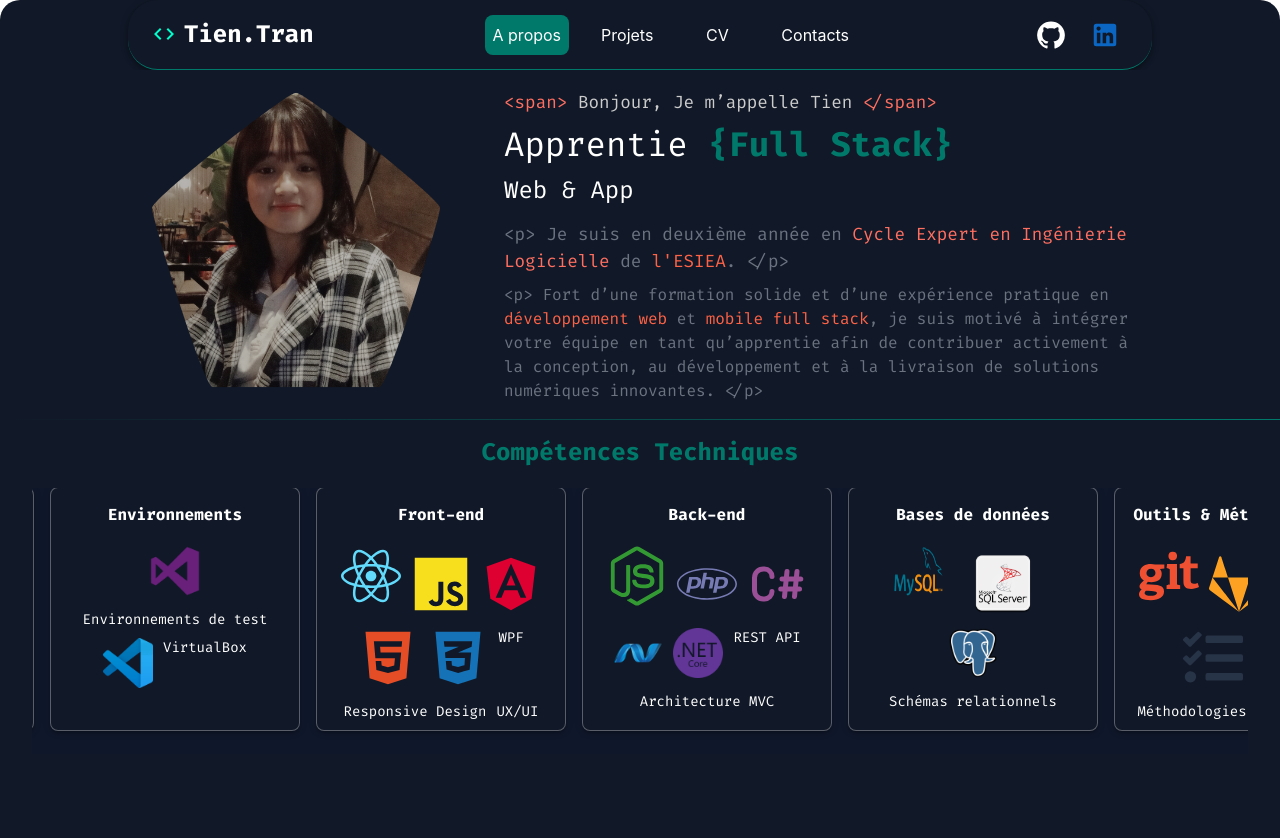
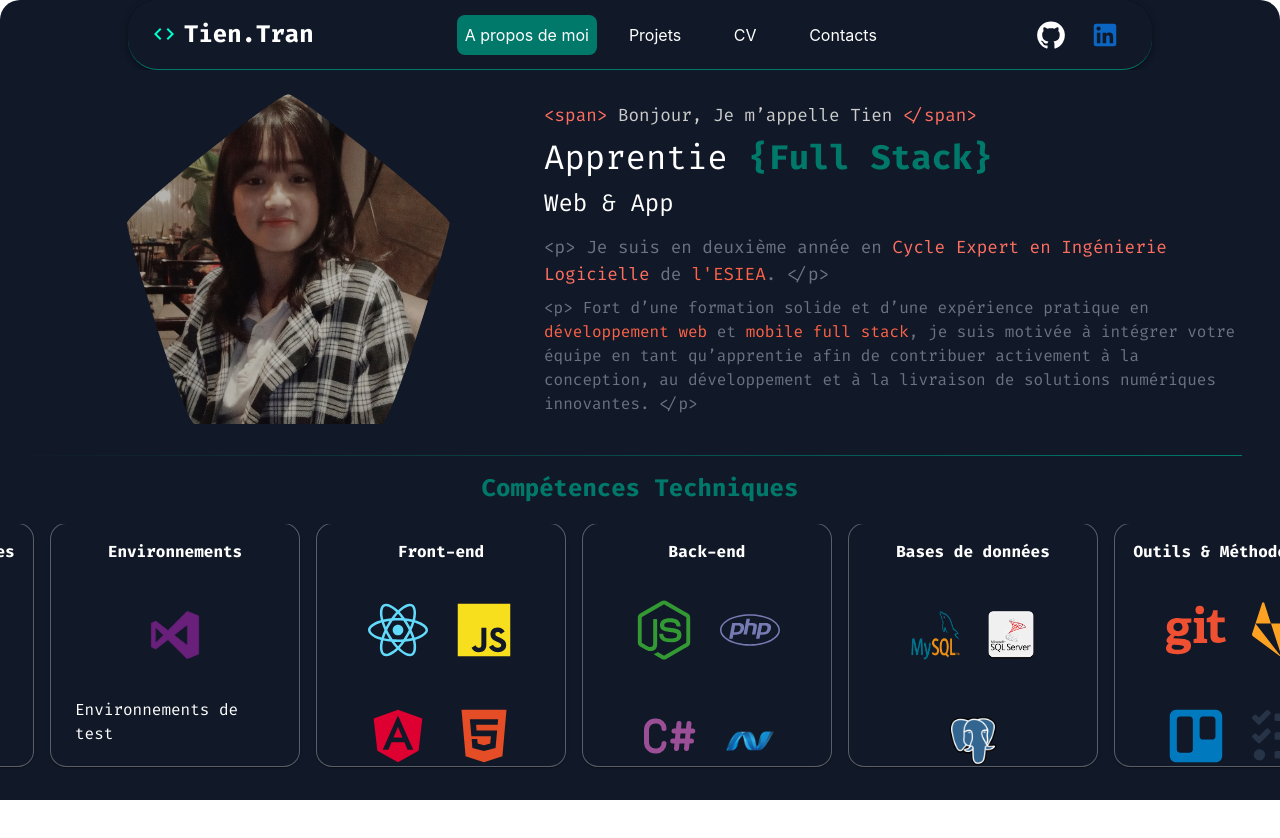
Before and after one commit to Tien-Tran2209/portfolio, a React (Vite) app: page / in a window 1280 px wide. Shown: the top 838 px of the page. After the commit the page ends 800 px from the top, so only its background shows below. Built offline with nearby package versions, Linux system fonts and the light colour scheme.

Commit message:
fix the responsive problem'

```diff
--- a/package.json
+++ b/package.json
@@ -16,6 +16,7 @@
     "@emotion/styled": "^11.14.0",
     "@mui/icons-material": "^7.0.2",
     "@mui/material": "^7.0.2",
+    "@mui/system": "^7.0.2",
     "@react-pdf-viewer/core": "^3.12.0",
     "@react-pdf-viewer/default-layout": "^3.12.0",
     "framer-motion": "^12.9.2",
@@ -36,6 +37,6 @@
     "gh-pages": "^6.3.0",
     "globals": "^16.0.0",
     "vite": "^4.4.9"
-   },
- "homepage": "https://tien-tran2209.github.io/portfolio/"
+  },
+  "homepage": "https://tien-tran2209.github.io/portfolio/"
 }
--- a/src/components/About.jsx
+++ b/src/components/About.jsx
@@ -12,9 +12,9 @@ export default function About() {
     <Box
       sx={{
         backgroundColor: "#111827",
-        minHeight: "100vh",
+        minHeight: "calc(100vh - 70px)",
         color: "#fff",
-        paddingTop: "10px",
+        alignContent: "center",
       }}
     >
       {/* Top content in flex row */}
@@ -23,17 +23,20 @@ export default function About() {
           display: "flex",
           flexWrap: "wrap",
           justifyContent: "center",
-          columnGap: 6,
         }}
       >
         <MotionBox
           initial={{ opacity: 0, x: -50 }}
           animate={{ opacity: 1, x: 0 }}
           transition={{ duration: 3 }}
+          sx={{ width: '40%', maxWidth: '40%', display: 'flex', justifyContent: 'center' }}
         >
-          <RoundedPentagonPhoto image={profile} size={320} />
+          <RoundedPentagonPhoto image={profile} />
         </MotionBox>
-        <Box sx={{ maxWidth: '50%', paddingTop: "10px" }}>
+        <Box sx={{
+          maxWidth: '55%',
+          alignContent: "center",
+        }}>
           <Typography component="p" sx={{ color: "#ccc", mb: 1, fontSize: "1.1rem" }}>
             <span style={{ color: "#ff6f61" }}>&lt;span&gt;</span> Bonjour, Je m’appelle Tien{" "}
             <span style={{ color: "#ff6f61" }}>&lt;/span&gt;</span>
@@ -54,7 +57,7 @@ export default function About() {
             color: "#6b7280",
             fontSize: "1rem"
           }}>
-            &lt;p&gt; Fort d’une formation solide et d’une expérience pratique en   <span style={{ color: "tomato" }}>développement web </span> et <span style={{ color: "tomato" }}>mobile full stack</span>, je suis motivé à intégrer votre équipe en tant qu’apprentie afin de contribuer activement à la conception, au développement et à la livraison de solutions numériques innovantes.
+            &lt;p&gt; Fort d’une formation solide et d’une expérience pratique en   <span style={{ color: "tomato" }}>développement web </span> et <span style={{ color: "tomato" }}>mobile full stack</span>, je suis motivée à intégrer votre équipe en tant qu’apprentie afin de contribuer activement à la conception, au développement et à la livraison de solutions numériques innovantes.
             &lt;/p&gt;
           </Typography>
 
@@ -63,7 +66,7 @@ export default function About() {
       <Divider
         sx={{
           height: '1px',
-          width: '100%',
+          width: '97%',
           background: 'linear-gradient(to right, #111827, #00796b)',
           my: 2,
           border: 0, // remove default border
--- /dev/null
+++ b/src/components/ImageBox.jsx
@@ -0,0 +1,14 @@
+import { Box } from '@mui/material';
+
+const ImageBox = ({ src, alt, sx }) => {
+  return (
+    <Box
+      component="img"
+      src={src}
+      alt={alt}
+      sx={{ width: '100%', borderRadius: 2}}
+    />
+  );
+};
+
+export default ImageBox;
--- a/src/components/Navbar.jsx
+++ b/src/components/Navbar.jsx
@@ -19,7 +19,7 @@ export default function Navbar({ currentTab, onTabChange }) {
   const theme = useTheme();
   const isMobile = useMediaQuery(theme.breakpoints.down("md"));
 
-  const links = ["A propos", "Projets", "CV", "Contacts"];
+  const links = ["A propos de moi", "Projets", "CV", "Contacts"];
 
   return (
     <>
--- a/src/components/Projects.jsx
+++ b/src/components/Projects.jsx
@@ -8,10 +8,17 @@ import {
   Typography,
   Avatar,
   StepConnector,
-  duration,
-  Grid
+  Grid,
+  useMediaQuery,
+  useTheme,
+  List, ListItem
 } from "@mui/material";
+import {
+  FaNodeJs, FaPhp
+} from "react-icons/fa";
+
 import { motion } from "framer-motion";
+import { styled } from '@mui/system';
 import logo_Competencia from '../assets/logo_Competencia.png';
 import logo_Dopamicaffeine from '../assets/logo_Dopamicaffeine.png';
 import logo_MindraceMaster from '../assets/logo_MindraceMaster.jpeg';
@@ -20,37 +27,7 @@ import Mind2 from '../assets/Mind2.png';
 import Mind3 from '../assets/Mind3.png';
 import Dopa1 from '../assets/Dopa1.png';
 import Compe2 from '../assets/Compe2.png';
-
-const containerVariants = {
-  hidden: { opacity: 0 },
-  show: {
-    opacity: 1,
-    transition: {
-      staggerChildren: 0.5,
-      delayChildren: 0.2,
-    },
-  },
-};
-
-const styleStepper = {
-  '& .MuiStepConnector-line': {
-    borderColor: '#0f172a',
-  },
-  px: { xs: 2, md: 6 }
-}
-
-const itemVariants = {
-  hidden: { opacity: 0, y: 50 },
-  show: {
-    opacity: 1, y: 0, transition: {
-      duration: 1,
-      ease: "easeOut",
-    },
-  }
-};
-import {
-  FaNodeJs, FaPhp
-} from "react-icons/fa";
+import ImageBox from './ImageBox';
 
 const projects = [
   {
@@ -117,18 +94,79 @@ Déploiement d'une base de données PostgreSQL pour stocker les résultats`,
     photo: Compe2
   },
 ];
+const StyledBox = styled(Box)(({ theme }) => ({
+  backgroundColor: "#10B981",
+  p: 1.5,
+  borderRadius: "50%",
+  color: "white",
+  display: "flex",
+  alignItems: "center",
+  justifyContent: "center",
+  marginRight: "50px"
+}));
+
+const StyledStepper = styled(Stepper)(({ theme }) => ({
+  '& .MuiStepConnector-line': {
+    borderColor: '#0f172a',
+  },
+  paddingLeft: theme.spacing(2),
+  paddingRight: theme.spacing(2),
+  [theme.breakpoints.up("md")]: {
+    paddingLeft: theme.spacing(6),
+    paddingRight: theme.spacing(6),
+  }
+}));
+
+const StyledCard = styled(Card)(({ theme }) => ({
+  backgroundColor: "#111827",
+  color: "white",
+  borderRadius: 10,
+  boxShadow: theme.shadows[3],
+  padding: theme.spacing(1.25),
+  border: '1px solid rgba(255, 255, 255, 0.3)'
+}));
+const CustomListItem = styled(ListItem)(({ theme }) => ({
+  padding: '3px',
+  '&::before': {
+    content: '"•"',
+    color: 'white',
+    fontSize: '1.3rem',
+    marginRight: '8px',
+  },
+}));
+const containerVariants = {
+  hidden: { opacity: 0 },
+  show: {
+    opacity: 1,
+    transition: {
+      staggerChildren: 0.5,
+      delayChildren: 0.2,
+    },
+  },
+};
+
+const itemVariants = {
+  hidden: { opacity: 0, y: 50 },
+  show: {
+    opacity: 1,
+    y: 0,
+    transition: {
+      duration: 1,
+      ease: "easeOut",
+    },
+  }
+};
+
 
 export default function Projects() {
+  const theme = useTheme();
+  const isSmallScreen = useMediaQuery('(max-width:1300px)');
+  const isMediumScreen = useMediaQuery('(max-width:1500px)');
   return (
     <Box sx={{ backgroundColor: "#0f172a", color: "#fff", width: '100%' }}>
-      {/* <Typography variant="h5" align="center" fontWeight="bold" mb={1} sx ={{ fontFamily: "'Fira Code', monospace",  color: "#10B981",}}>
-          Projets
-        </Typography>
-   */}
-      <Stepper
+      <StyledStepper
         orientation="vertical"
         connector={<StepConnector />}
-        sx={styleStepper}
       >
         <motion.div
           variants={containerVariants}
@@ -136,65 +174,46 @@ export default function Projects() {
           whileInView="show"
           viewport={{ once: true, amount: 0.1 }} // start animation when 30% of the section is visible
         >
-
-
           {projects.map((project, index) => (
 
             <Step key={index} active sx={{ width: '100%' }}>
               <StepLabel
                 icon={
                   <motion.div key={index} variants={itemVariants}>
-                    <Box
-                      sx={{
-                        backgroundColor: "#10B981",
-                        p: 1.5,
-                        borderRadius: "50%",
-                        color: "white",
-                        display: "flex",
-                        alignItems: "center",
-                        justifyContent: "center",
-                        marginRight: "50px"
-                      }}
-                    >
-                      {index == 0 ? <TbBrandCSharp size={20} /> : index == 1 ? <FaPhp size={20} /> : <FaNodeJs size={20} />}
-                    </Box>
+                    <StyledBox >
+                      {index == 2 ? <TbBrandCSharp size={20} /> : index == 0 ? <FaPhp size={20} /> : <FaNodeJs size={20} />}
+                    </StyledBox >
                   </motion.div>
                 }
               >
                 <motion.div key={index} variants={itemVariants}>
-                  <Card
-                    sx={{
-                      backgroundColor: "#111827",
-                      color: "white",
-                      borderRadius: 10,
-                      boxShadow: 3,
-                      padding: '10px',
-                      border: '1px solid',
-                      borderColor: 'rgba(255, 255, 255, 0.3)',
-                    }}
-                  >
+                  <StyledCard>
                     <CardContent>
-                      <Grid container spacing={2}>
-                        <Grid size={6}>
-                          <Box sx={{ display: "flex", alignItems: "center", mb: 1 }}>
+                      <Grid container justifyContent="center"
+                        alignItems="center" spacing={2}>
+                        <Grid size={isSmallScreen ? 12 : isMediumScreen ? 6 : 7}>
+                          <Box
+                            display="flex"
+                            alignItems="center"
+                            mb={1}
+                          >
                             {project.logo}
                             <Typography variant="h6" fontWeight="bold">
                               {project.suject}
                             </Typography>
                           </Box>
-
-                          <Typography sx={{ fontSize: "0.9rem" }} color="#ff6f61">
+                          <Typography fontSize="0.9rem" color="#ff6f61">
                             {project.title}
                           </Typography>
-
                           <Typography variant="body2" sx={{ mt: 1 }}>
-                            <ul>
+                            <List >
                               {project.description.split('\n').map((line, index) => (
-                                <li style={{ marginBottom: '0.7em' }} key={index}>{line}</li>
+                                <CustomListItem>
+                                  {line}
+                                </CustomListItem>
                               ))}
-                            </ul>
+                            </List>
                           </Typography>
-
                           <Box sx={{ mt: 1, display: "flex", flexWrap: "wrap", gap: 1 }}>
                             {project.skills.map((skill, idx) => (
                               <Box
@@ -212,7 +231,6 @@ export default function Projects() {
                               </Box>
                             ))}
                           </Box>
-
                           <Typography
                             variant="caption"
                             color="gray"
@@ -221,47 +239,33 @@ export default function Projects() {
                             {project.duration}
                           </Typography>
                         </Grid>
-                        <Grid size={6}>
+                        <Grid size={isSmallScreen ? 11 : isMediumScreen ? 6 : 5} container
+                          justifyContent="center"
+                          alignItems="center" >
                           {(index == 0 || index == 2) &&
-                            <Box
-                              component="img"
-                              src={project.photo}
-                              alt="Banner"
-                              sx={{ width: '100%', borderRadius: 2 }}
-                            />
+                            <ImageBox src={project.photo} />
                           }
                           {index == 1 && <Grid container spacing={2}>
                             <Grid size={6}>
-
-                              <Box
-                                component="img"
-                                src={Mind2}
-                                alt="Banner"
-                                sx={{ width: '100%', borderRadius: 2 }}
-                              />
+                              <ImageBox src={Mind2} />
                             </Grid>
                             <Grid size={6} style={{
                               gridRow: 'span 2', justifyItems: 'center',
                               alignItems: 'center', display: 'flex'
                             }}>
-                              <Box
-                                component="img"
-                                src={Mind3}
-                                alt="Banner"
-                                sx={{ width: '100%', borderRadius: 2 }}
-                              />
+                              <ImageBox src={Mind3} />
                             </Grid>
                           </Grid>}
                         </Grid>
                       </Grid>
                     </CardContent>
-                  </Card>
+                  </StyledCard>
                 </motion.div>
               </StepLabel>
             </Step>
           ))}
         </motion.div>
-      </Stepper>
+      </StyledStepper>
     </Box>
   );
 }
--- a/src/components/RoundedPentagonPhoto.jsx
+++ b/src/components/RoundedPentagonPhoto.jsx
@@ -1,9 +1,8 @@
 import React from 'react';
 
-const RoundedPentagonPhoto = ({ image, size = 200 }) => {
+const RoundedPentagonPhoto = ({ image }) => {
   return (
-    <div style={{ width: size, height: size }}>
-      <svg width={size} height={size} viewBox="0 0 100 100" style={{ display: 'block' }}>
+      <svg viewBox="0 0 100 100" style={{ width: "70%", height: "auto", display: 'block' }}>
         <defs>
           <clipPath id="rounded-pentagon" clipPathUnits="objectBoundingBox">
             <path
@@ -27,7 +26,6 @@ const RoundedPentagonPhoto = ({ image, size = 200 }) => {
           clipPath="url(#rounded-pentagon)"
         />
       </svg>
-    </div>
   );
 };
 
--- a/src/components/TechStack.jsx
+++ b/src/components/TechStack.jsx
@@ -6,15 +6,13 @@ import {
   Stack,
   Tooltip
 } from "@mui/material";
+import { styled } from '@mui/system';
 import {
   FaHtml5, FaCss3Alt, FaJs, FaAngular, FaReact, FaNodeJs,
-  FaPhp, FaGit, FaGitlab, FaTrello, FaTasks, FaDatabase,
-  FaCogs, FaWindows, FaLinux
+  FaPhp, FaGit, FaGitlab, FaTrello, FaTasks
 } from "react-icons/fa";
 import { motion } from "framer-motion";
 import { TbBrandCSharp } from "react-icons/tb";
-import { DiResponsive } from "react-icons/di";
-import { FaWpforms } from "react-icons/fa6";
 import neticon from '../assets/NET.png';
 import netcore from '../assets/NET CORE.png';
 import PostgresSQL from '../assets/PostgresSQL.png';
@@ -22,102 +20,115 @@ import MySQL from '../assets/MySQL.png';
 import SQLServer from '../assets/Microsoft SQL Server.png';
 import VSCode from '../assets/VSCode.png';
 import VisualStudio from '../assets/Visual Studio.png';
-const MotionTypography = motion(Typography);
+const ScrollContainer = styled(Box)({
+  display: "flex",
+  justifyContent: "center",
+  alignItems: "center",
+  overflowX: "hidden",
+  gap: 16,
+  padding: "16px 16px 40px",
+  scrollbarWidth: "none",
+  msOverflowStyle: "none",
+  "&::-webkit-scrollbar": {
+    display: "none",
+  },
+});
+const CategoryWrapper = styled(Box)({
+  minWidth: "10vw",
+  height: "210px",
+  width: "250px",
+  flexShrink: 0,
+  display: "flex",
+  justifyContent: "center",
+  alignItems: "center",
+});
+const StyledCard = styled(Card)({
+  height: "100%",
+  backgroundColor: "#111827",
+  color: "white",
+  borderRadius: 16,
+  boxShadow: 3,
+  padding: 16,
+  border: "1px solid rgba(255, 255, 255, 0.3)",
+  display: "flex",
+  flexDirection: "column",
+  justifyContent: "flex-start",
+});
+const TitleText = styled(Typography)({
+  marginBottom: 8,
+  fontWeight: "bold",
+  fontSize: "1rem",
+  textAlign: "center",
+});
+const StyledStack = styled(Stack)({
+  marginTop: 20,
+  marginLeft: -10,
+  display: "flex",
+  flexWrap: "wrap",
+  flexDirection: "row",
+  justifyContent: "center",
+});
+const ImageIcon = styled('img')(({ theme, size = 50 }) => ({
+  width: size,
+  height: size
+}));
 const categories = [
   {
     title: "Front-end",
     items: [
-      { name: "React", icon: <FaReact size={60} color="#61DAFB" /> },
-      { name: "JavaScript", icon: <FaJs size={60} color="#F7DF1E" /> },
-      { name: "Angular", icon: <FaAngular size={60} color="#DD0031" /> },
-      { name: "HTML", icon: <FaHtml5 size={60} color="#E44D26" /> },
-      { name: "CSS", icon: <FaCss3Alt size={60} color="#1572B6" /> },
-      { name: "WPF", icon: <Typography variant="body2" >WPF</Typography> },
-      { name: "Responsive Design", icon: <Typography variant="body2" >Responsive Design</Typography> },
-      { name: "UX/UI", icon: <Typography variant="body2">UX/UI</Typography> },
+      { name: "React", icon: <FaReact color="#61DAFB" /> },
+      { name: "JavaScript", icon: <FaJs color="#F7DF1E" /> },
+      { name: "Angular", icon: <FaAngular color="#DD0031" /> },
+      { name: "HTML", icon: <FaHtml5 color="#E44D26" /> },
+      { name: "CSS", icon: <FaCss3Alt color="#1572B6" /> },
+      { name: "WPF", icon: <Typography>WPF</Typography> },
+      { name: "Responsive Design", icon: <Typography>Responsive Design</Typography> },
+      { name: "UX/UI", icon: <Typography>UX/UI</Typography> },
     ],
   },
   {
     title: "Back-end",
     items: [
-      { name: "Node.js", icon: <FaNodeJs size={60} color="#339933" /> },
-      { name: "PHP", icon: <FaPhp size={60} color="#777BB4" /> },
-      { name: "C#", icon: <TbBrandCSharp size={60} color="#9B4F96" /> },
-      {
-        name: "ASP.NET", icon: <img
-          src={neticon}
-          style={{ width: '50px', height: '50px' }}
-        />
-      },
-      {
-        name: "ASP CORE.NET", icon: <img
-          src={netcore}
-          style={{ width: '50px', height: '50px' }}
-        />
-      },
-      { name: "REST API", icon: <Typography variant="body2">REST API</Typography> },
-      { name: "Architecture MVC", icon: <Typography variant="body2">Architecture MVC</Typography> },
+      { name: "Node.js", icon: <FaNodeJs color="#339933" /> },
+      { name: "PHP", icon: <FaPhp color="#777BB4" /> },
+      { name: "C#", icon: <TbBrandCSharp color="#9B4F96" /> },
+      { name: "ASP.NET", icon: <ImageIcon src={neticon} /> },
+      { name: "ASP CORE.NET", icon: <ImageIcon src={netcore} /> },
+      { name: "REST API", icon: <Typography>REST API</Typography> },
+      { name: "Architecture MVC", icon: <Typography>Architecture MVC</Typography> },
     ],
   },
   {
     title: "Bases de données",
     items: [
-      {
-        name: "MySQL", icon: <img
-          src={MySQL}
-          style={{ width: '50px', height: '50px' }}
-        />
-      },
-      {
-        name: "SQL Server", icon: <img
-          src={SQLServer}
-          style={{ width: '60px', height: '60px', marginLeft: '20px', marginRight: '20px' }}
-        />
-      },
-      {
-        name: "PostgreSQL", icon: <img
-          src={PostgresSQL}
-          style={{ width: '50px', height: '50px' }}
-        />
-      },
-      { name: "Schémas relationnels", icon: <Typography variant="body2">Schémas relationnels</Typography> },
+      { name: "MySQL", icon: <ImageIcon src={MySQL} /> },
+      { name: "SQL Server", icon: <ImageIcon src={SQLServer} /> },
+      { name: "PostgreSQL", icon: <ImageIcon src={PostgresSQL} /> },
+      { name: "Schémas relationnels", icon: <Typography>Schémas relationnels</Typography> },
     ],
   },
   {
     title: "Outils & Méthodologies",
     items: [
-      { name: "Git", icon: <FaGit size={60} color="#F05032" /> },
-      { name: "GitLab", icon: <FaGitlab size={60} color="#FCA121" /> },
-      { name: "Trello", icon: <FaTrello size={60} color="#0079BF" /> },
-      { name: "Asana", icon: <FaTasks size={60} color="#273347" /> },
-      { name: "CI/CD", icon: <Typography variant="body2">CI/CD</Typography> },
-      { name: "Méthodologies agiles", icon: <Typography variant="body2">Méthodologies agiles</Typography> },
-      { name: "POO", icon: <Typography variant="body2">POO</Typography> },
+      { name: "Git", icon: <FaGit color="#F05032" /> },
+      { name: "GitLab", icon: <FaGitlab color="#FCA121" /> },
+      { name: "Trello", icon: <FaTrello color="#0079BF" /> },
+      { name: "Asana", icon: <FaTasks color="#273347" /> },
+      { name: "CI/CD", icon: <Typography>CI/CD</Typography> },
+      { name: "Méthodologies agiles", icon: <Typography>Méthodologies agiles</Typography> },
+      { name: "POO", icon: <Typography>POO</Typography> },
     ],
   },
   {
     title: "Environnements",
     items: [
-      {
-        name: "Visual Studio", icon: <img
-          src={VisualStudio}
-          style={{ width: '50px', height: '50px' }}
-        />
-      },
-      { name: "Environnements de test", icon: <Typography variant="body2">Environnements de test</Typography> },
-
-      {
-        name: "VS Code", icon: <img
-          src={VSCode}
-          style={{ width: '50px', height: '50px' }}
-        />
-      },
-      { name: "VirtualBox", icon: <Typography variant="body2">VirtualBox</Typography> },
-
+      { name: "Visual Studio", icon: <ImageIcon src={VisualStudio} /> },
+      { name: "Environnements de test", icon: <Typography>Environnements de test</Typography> },
+      { name: "VS Code", icon: <ImageIcon src={VSCode} /> },
+      { name: "VirtualBox", icon: <Typography>VirtualBox</Typography> },
     ],
   },
 ];
-
 import { useEffect, useRef } from "react";
 
 export const TechStack = () => {
@@ -152,104 +163,36 @@ export const TechStack = () => {
     <>
       <Typography
         variant="h5"
-        sx={{
-          fontWeight: "bold",
-          color: "#00796b",
-          textAlign: "center",
-          fontFamily: "'Fira Code', monospace",
-          marginBottom: '20px'
-        }}
+        fontWeight="bold"
+        color="#00796b"
+        textAlign="center"
+        marginBottom='20px'
+
       >
         Compétences Techniques
       </Typography>
-      <Box sx={{
-        backgroundColor: "#0f172a", color: "#fff", width: '95%', display: "flex",
-        flexWrap: "wrap",
-        justifyContent: "center",
-        mx: "auto"
-      }}>
-        <Box
-          ref={scrollRef}
-          sx={{
-            display: 'flex',
-            justifyContent: "center", // Horizontal center alignment
-            alignItems: "center", // Vertical center alignment (within container height)
-            overflowX: 'hidden',
-            gap: 2,
-            px: 2,
-            py: 2,
-            paddingBottom: '40px',
-            scrollbarWidth: 'none',
-            msOverflowStyle: 'none',
-            '&::-webkit-scrollbar': {
-              display: 'none',
-            },
-          }}
-        >
+      <ScrollContainer   ref={scrollRef}>
         {categories.concat(categories).map((category, index) => (
-            <Box
-              key={index}
-              sx={{
-                minWidth: '10vw',
-                height: '210px',
-                width: '250px',
-                flexShrink: 0,
-                display: 'flex',
-                justifyContent: 'center',
-                alignItems: 'center',
-              }}
-            >
-              <Card
-                sx={{
-                  height: '100%',
-                  backgroundColor: "#111827",
-                  color: "white",
-                  borderRadius: 2,
-                  boxShadow: 3,
-                  padding: 2,
-                  border: '1px solid',
-                  borderColor: 'rgba(255, 255, 255, 0.3)',
-                  display: 'flex',
-                  flexDirection: 'column',
-                  justifyContent: 'flex-start',  // Align items at the top
-                }}
-              >
+          <CategoryWrapper>
+            <StyledCard>
               <CardContent sx={{ p: 0 }}>
-                  <Typography variant="h5" sx={{
-                    mb: 1,
-                    fontWeight: "bold",
-                    fontFamily: "'Fira Code', monospace",
-                    fontSize: "1rem",
-                    textAlign: 'center', // Aligns the text horizontally in the center
-                  }}>
+                <TitleText>
                   {category.title}
-                  </Typography>
-                  <Stack
-                    spacing={1}
-                    sx={{
-                      marginTop: '20px',
-                      marginLeft: '-10px',
-                      display: 'flex',
-                      flexWrap: 'wrap',
-                      flexDirection: 'row',
-                      justifyContent: 'center', // center icons horizontally inside the card
-                    }}
-                  >
+                </TitleText>
+                <StyledStack>
                   {category.items.map((item, idx) => (
                     <Tooltip title={item.name} arrow key={idx}>
-                        <Box key={idx} sx={{ m: 1, paddingLeft: '10px' }}>
+                      <Box key={idx} paddingLeft='10px' sx={{ m: 1, fontSize: 60 }}>
                         {item.icon}
                       </Box>
                     </Tooltip>
                   ))}
-                  </Stack>
-
+                </StyledStack>
               </CardContent>
-              </Card>
-            </Box>
+            </StyledCard>
+          </CategoryWrapper>
         ))}
-        </Box>
-      </Box>
+      </ScrollContainer>
     </>
   );
 };
```
Also changed, not shown: 1 other file (tests, documents, lock files or other folders). Lines whose indentation alone changed are shown as unchanged.
